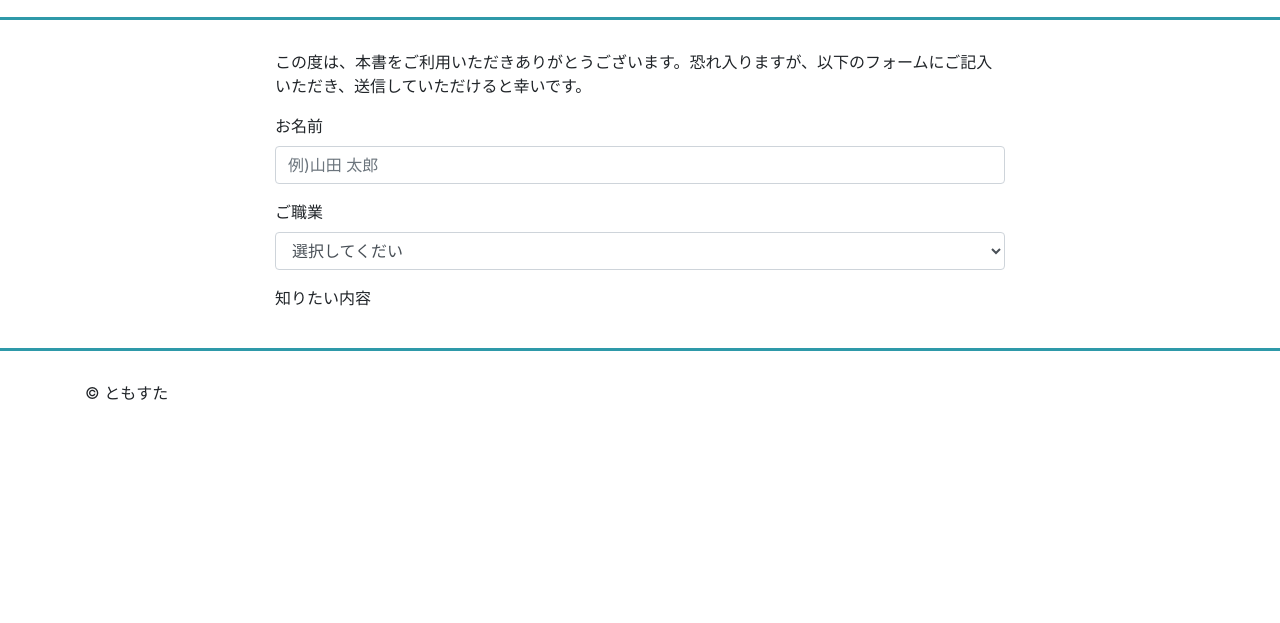
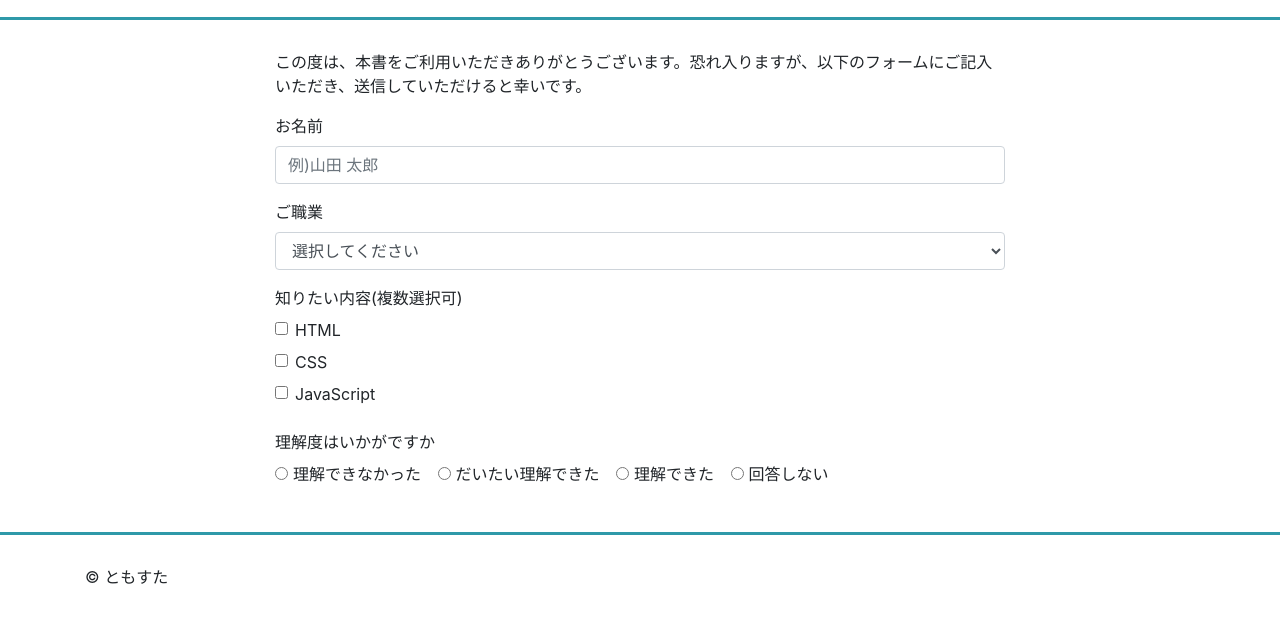
Before and after one commit to yuya-yuya/Udemy-html-css-javascript, a plain HTML site: page section4/index.html in a window 1280 px wide. Shown: the part 73-696 px from the top of the page. Drawn offline with nearby package versions, Linux system fonts and the light colour scheme.

Commit message:
additional commit

```diff
--- a/section4/index.html
+++ b/section4/index.html
@@ -37,16 +37,44 @@
         <div class="form-group">
           <label for="job">ご職業</label>
           <select id="job" name="job" class="form-control">
-            <option value="">選択してくだい</option>
+            <option value="">選択してください</option>
             <option value="会社員">会社員</option>
             <option value="学生">学生</option>
             <option value="その他">その他</option>
           </select>
         </div>
-        <div class="form-grpuo">
-          <label>知りたい内容</label>
+        <div class="form-group">
+          <label>知りたい内容(複数選択可)</label>
           <div  class="form-check">
-
+            <input type="checkbox" name="q1" id="q1-1" value="html" class="form-check-input">
+            <label for="q1-1" class="form-check-laabel">HTML</label>
+          </div>
+          <div  class="form-check">
+            <input type="checkbox" name="q1" id="q1-2" value="CSS" class="form-check-input">
+            <label for="q1-2" class="form-check-laabel">CSS</label>
+          </div>
+          <div  class="form-check">
+            <input type="checkbox" name="q1" id="q1-3" value="JavaScript" class="form-check-input">
+            <label for="q1-3" class="form-check-laabel">JavaScript</label>
+          </div>
+        </div>
+        <div class="form-group">
+          <label class="d-block">理解度はいかがですか</label>
+          <div class="form-check form-check-inline">
+            <input type="radio" name="q2" id="q2-1" value="1" class="form-check-input">
+            <label for="q2-1" class="form-check-label">理解できなかった</label>
+          </div>
+          <div class="form-check form-check-inline">
+            <input type="radio" name="q2" id="q2-2" value="2" class="form-check-input">
+            <label for="q2-2" class="form-check-label">だいたい理解できた</label>
+          </div>
+          <div class="form-check form-check-inline">
+            <input type="radio" name="q2" id="q2-3" value="3" class="form-check-input">
+            <label for="q2-3" class="form-check-label">理解できた</label>
+          </div>
+          <div class="form-check form-check-inline">
+            <input type="radio" name="q2" id="q2-4" value="" class="form-check-input">
+            <label for="q2-4" class="form-check-label">回答しない</label>
           </div>
         </div>
       </div>
```
